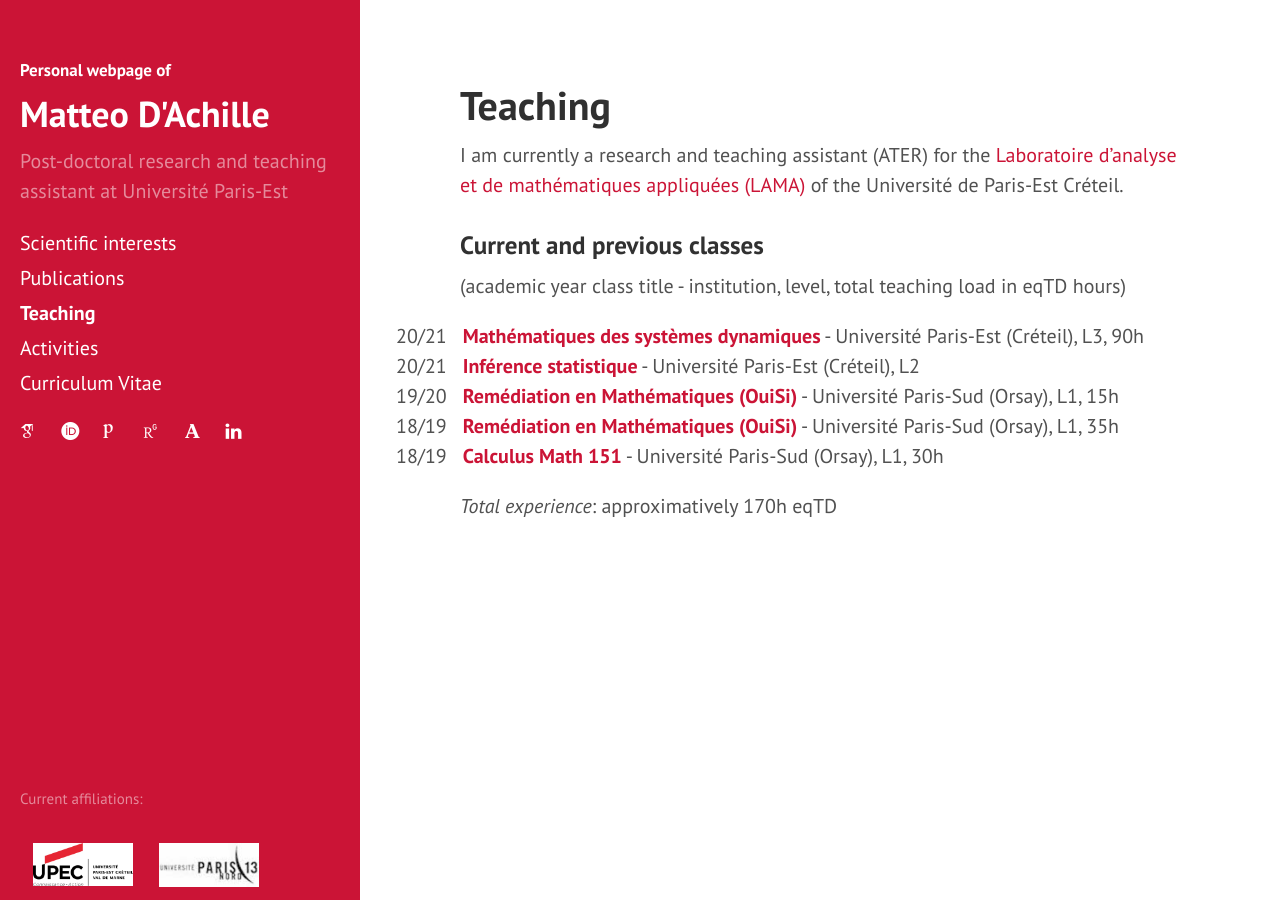
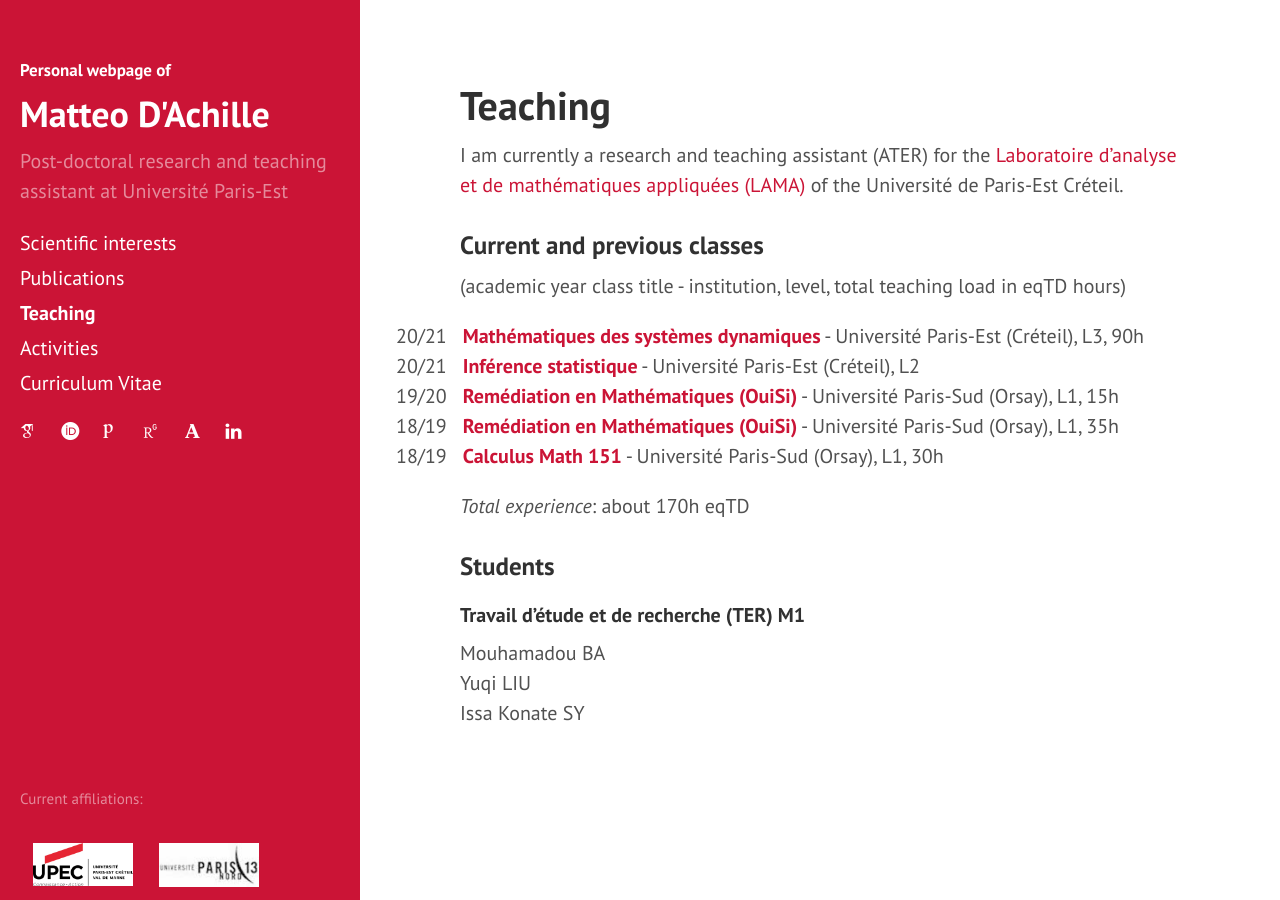
Before and after one commit to matteodachille/matteodachille.github.io, a Jekyll site: the page built from teaching.md, in a window 1280 px wide. Built offline with Jekyll 4.4.1, drawn with Linux system fonts in a browser that asks for light colours; nearby versions of some CDN libraries; some web fonts are replaced.

Commit message:
Corrected typos

```diff
--- a/teaching.md
+++ b/teaching.md
@@ -33,4 +33,12 @@ I am currently a research and teaching assistant (ATER) for the [Laboratoire d
 </ul>
 
 
-_Total experience_: approximatively {{ i }}h eqTD
+_Total experience_: about {{ i }}h eqTD
+
+### Students
+
+#### Travail d'étude et de recherche (TER) M1
+
+Mouhamadou BA <br/>
+Yuqi LIU <br/>
+Issa Konate SY <br/>
```
Also changed, not shown: events.md (+6 -0 lines), scientific-interests.md (+1 -1 lines).
